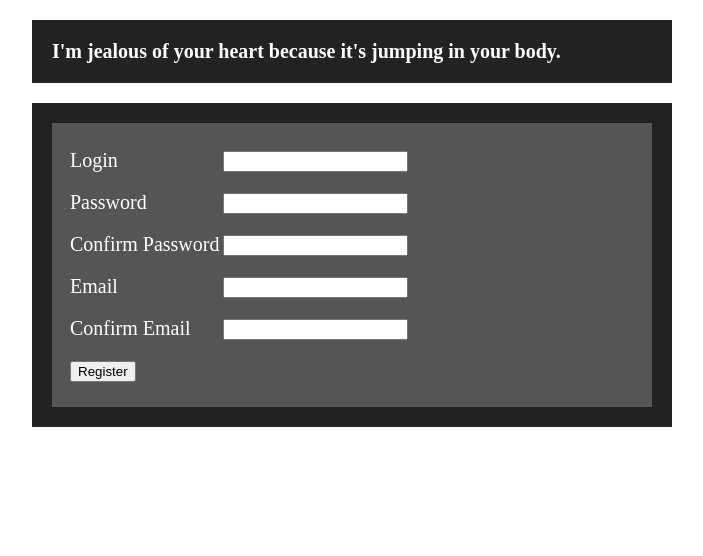
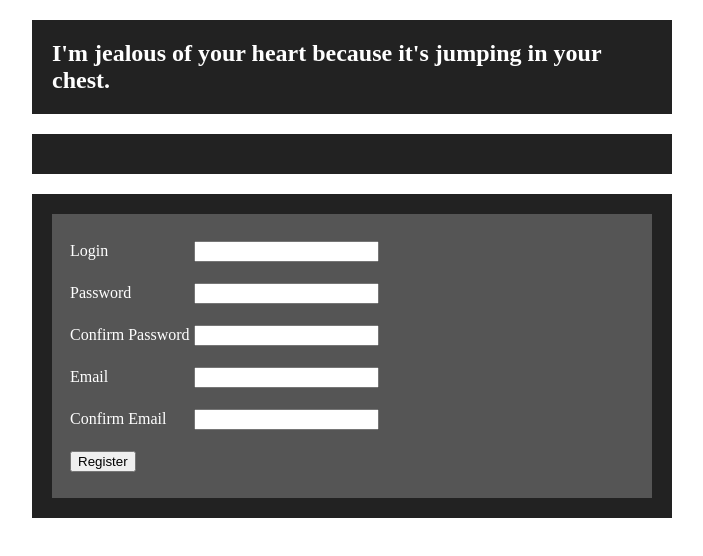
Before and after one commit to hanting85/hanting85.github.io, a plain HTML site: page index.html in a window 1280 px wide. Shown: the whole page, without its empty margins (288-991 px from the left). Drawn offline with nearby package versions, Linux system fonts and the light colour scheme.

Commit message:
Update index.html

```diff
--- a/index.html
+++ b/index.html
@@ -8,12 +8,12 @@
 	<!--links: .js, jQuert, and css link-->
 	<script src="Final.js"></script>
 	<script src="http://code.jquery.com/jquery-3.5.1.min.js"></script>
-	<link rel="stylesheet" type="text/css" href="Final.css"/>
+	<link rel="stylesheet" type="text/css" href="test.css"/>
    </head>
 
 <!--body: h2 title, divRegistered, and divMain with login, pw, pw again, email, email again, submit-->
    <body>
-	<h2 class="container">I'm jealous of your heart because it's jumping in your body.</h2>
+	<h2 class="container">I'm jealous of your heart because it's jumping in your chest.</h2>
 	<div class="container" id="divErr"></div>
 	<div class="container" id="divRegistered"></div>
 	<div class="container" id="divMain">
```
